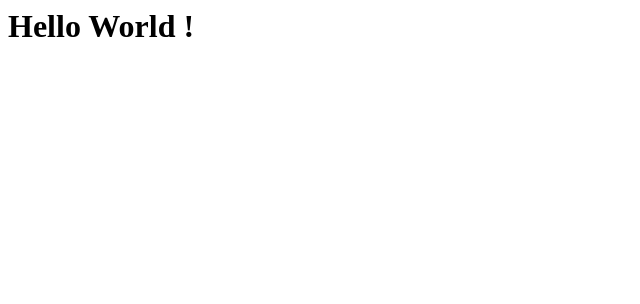
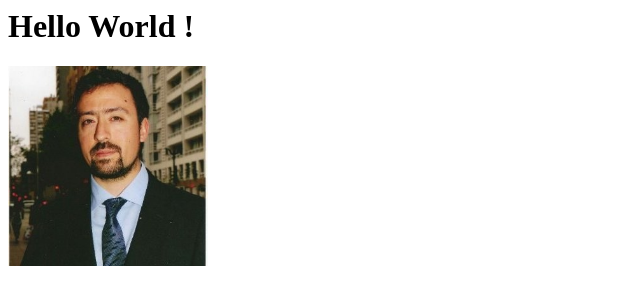
Before and after one commit to rodrigo4685/rodrigo4685.github.io, a plain HTML site: page index.html in a window 1280 px wide. Shown: the whole page, without its empty margins (0-640 px from the left). Drawn offline with Linux system fonts and the light colour scheme.

Commit message:
add image

```diff
--- a/index.html
+++ b/index.html
@@ -1,3 +1,6 @@
 <html>
     <h1> Hello World ! </h1>
+    <div>
+        <img src="rl.jpg" height="200">
+    </div>
 </html>
```
Also changed, not shown: rl.jpg (added).
